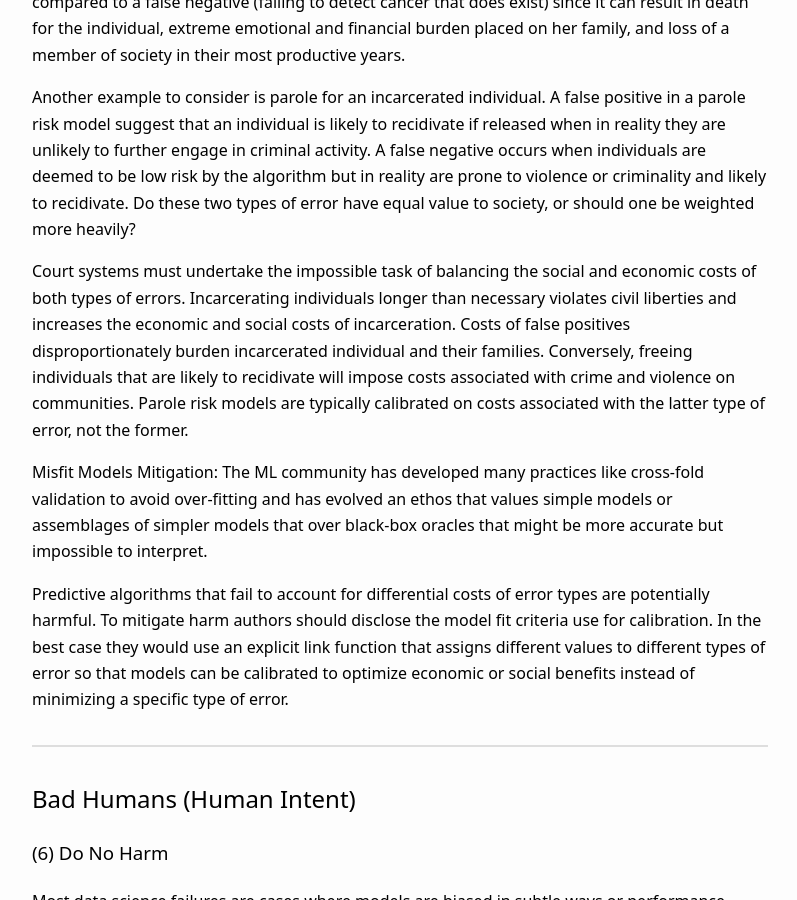
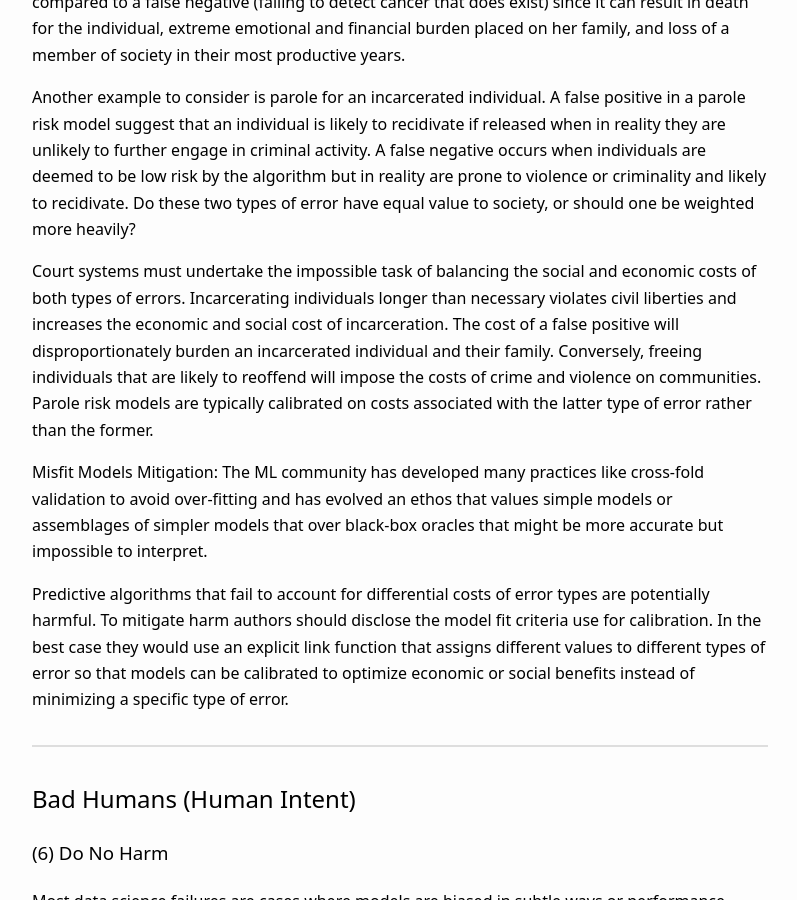
Before and after one commit to lecy/wells-dubois-protocol, a Jekyll site: the page built from index.md, in a window 1280 px wide and 900 px high, scrolled down 8411 px. Shown: the whole window, without its empty margins (240-1037 px from the left). Built offline with Jekyll 4.4.1, drawn with Linux system fonts in a browser that asks for light colours.

Commit message:
Update index.md

```diff
--- a/index.md
+++ b/index.md
@@ -129,7 +129,7 @@ A false positive in an initial screening (indications of cancer when the woman i
 
 Another example to consider is parole for an incarcerated individual. A false positive in a parole risk model suggest that an individual is likely to recidivate if released when in reality they are unlikely to further engage in criminal activity. A false negative occurs when individuals are deemed to be low risk by the algorithm but in reality are prone to violence or criminality and likely to recidivate. Do these two types of error have equal value to society, or should one be weighted more heavily?
 
-Court systems must undertake the impossible task of balancing the social and economic costs of both types of errors. Incarcerating individuals longer than necessary violates civil liberties and increases the economic and social costs of incarceration. Costs of false positives disproportionately burden incarcerated individual and their families. Conversely, freeing individuals that are likely to recidivate will impose costs associated with crime and violence on communities. Parole risk models are typically calibrated on costs associated with the latter type of error, not the former.
+Court systems must undertake the impossible task of balancing the social and economic costs of both types of errors. Incarcerating individuals longer than necessary violates civil liberties and increases the economic and social cost of incarceration. The cost of a false positive will disproportionately burden an incarcerated individual and their family. Conversely, freeing individuals that are likely to reoffend will impose the costs of crime and violence on communities. Parole risk models are typically calibrated on costs associated with the latter type of error rather than the former.
 
 **Misfit Models Mitigation**: The ML community has developed many practices like cross-fold validation to avoid over-fitting and has evolved an ethos that values simple models or assemblages of simpler models that over black-box oracles that might be more accurate but impossible to interpret.
 
```
